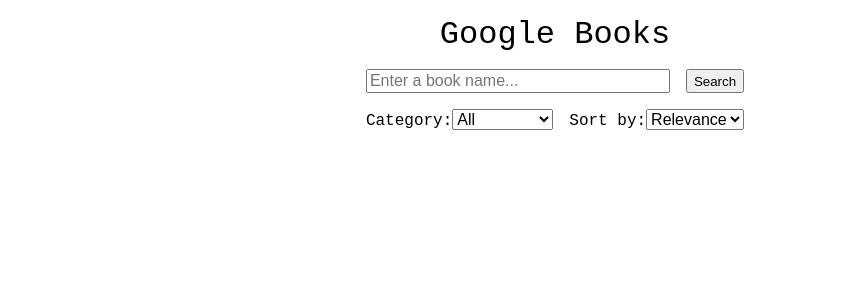
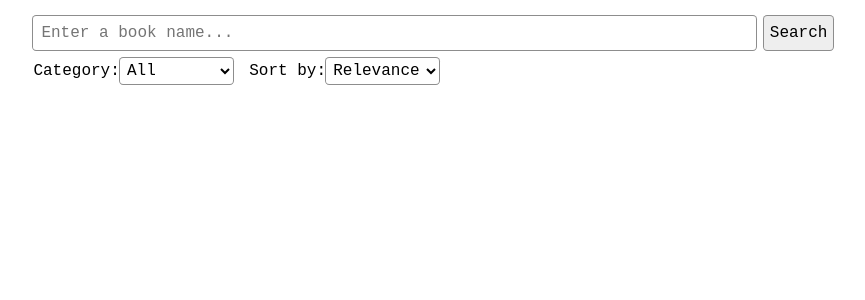
Before and after one commit to s3fs/books, a React (Vite) app: page / in a window 1280 px wide. Shown: the top 300 px of the page, without its empty margins (85-950 px from the left). Built offline with nearby package versions, Linux system fonts and the light colour scheme.

Commit message:
styling+layout

```diff
--- a/src/App.jsx
+++ b/src/App.jsx
@@ -57,13 +57,13 @@
                 <img className='book-card_image' src={n.volumeInfo.imageLinks?.smallThumbnail }></img>
                 <div className='book-card_contents'>
                   <span className='book-card_contents__title'>
-                    {n.volumeInfo.title}
+                    {n.volumeInfo?.title.length > 40 ? `${n.volumeInfo?.title.substring(0, 40)}...`: n.volumeInfo?.title}
                   </span>
                   <span className='book-card_contents__categories'>
-                    {n.volumeInfo.categories}
+                    {n.volumeInfo?.categories}
                   </span>
                   <span className='book-card_contents__authors'>
-                    {n.volumeInfo.authors?.map(x => <span className='book-card_contents__authors__author' key={x}>{x}</span>)}
+                    {n.volumeInfo.authors?.join(', ')}
                   </span>
                 </div>
               </Link>
@@ -99,7 +99,6 @@
 
   return(
     <div className='container'>
-      <div className='container_title'>Google Books</div>
       <Search />
       <Routes>
         <Route path='/books/:id' element={<Book book={book} />} />
--- a/src/index.css
+++ b/src/index.css
@@ -3,9 +3,9 @@
   font-family: monospace;
   --background-color_primary: #ffffff;
   --background-color_secondary: #eeeeee;
-  --background-color_accent: #82740f;
-  --foreground-color_primary: #111111;
-  --foreground-color_secondary: #555555;
+  --background-color_accent: #8d8d8d;
+  --foreground-color_primary: #000000;
+  --foreground-color_secondary: #1d1d1d;
   --foreground-color_accent: #b71c1c;
 }
 
@@ -16,29 +16,49 @@
 
 #root {
   height: 100%;
+  display: flex;
+  flex-direction: column;
+  align-items: stretch;
 }
 
 .search-form_input {
   flex-grow: 1;
-  font-size: inherit;
+  font-size: 1em;
+  padding: 0.5em;
 }
 
-.container_title {
-  font-size: 2em;
-  padding: 0 0 0.5em 0;
+input, select, button, a {
+  font-family: inherit;
+  border: none;
+  box-shadow: 0 0 0 1px var(--background-color_accent);
+  background-color: var(--background-color_primary);
+  border-radius: 0.2em;
+}
+
+select, button, a {
+  cursor: pointer;
+}
+
+select {
+  font-size: inherit;
+  padding: 0.2em;
+}
+
+*:focus {
+  outline: none;
+  border: none;
+  box-shadow: 0 0 0.5em 0.001em var(--background-color_accent), 0 0 0 1px var(--background-color_accent) !important;
 }
 
 .search-form_submit-button {
-
+  border: none;
+  background-color: var(--background-color_secondary);
+  font-size: 1em;
 }
 
 .input-wrapper {
   display: inherit;
   gap: inherit;
-}
-
-select {
-  font-size: inherit;
 }
 
 .book-card_container {
@@ -47,24 +67,34 @@
   gap: 1em;
   list-style-type: none;
   margin: 0;
-  padding: 1em;
+  padding: 0;
+  align-self: stretch;
+  padding-bottom: 1em;
 }
 
 .book-card_image {
+  align-self: start;
   width: 4em;
   height: auto;
+}
+
+li {
+  display: flex;
+  flex-direction: column;
 }
 
 .book-card {
   display: flex;
   flex-direction: row;
-  padding: 0.5em;
-  box-shadow: 0 0 0.5em 0.001em var(--background-color_accent);
-  border-radius: 0.5em;
+  padding: 1em;
+  box-shadow: 0 0 0.3em 0.001em var(--background-color_accent);
+  border-radius: 0.2em;
+  flex-grow: 1;
 }
 
 .book-card:hover {
-  box-shadow: 0 0 0.8em 0.001em var(--background-color_accent);
+  box-shadow: 0 0 0.5em 0.001em var(--background-color_accent);
+  animation: book-card_hover-anim 0.2s forwards;
 }
 
 .book-card_contents {
@@ -72,6 +102,7 @@
   flex-direction: column;
   padding: 0 0.5em;
   gap: 0.2em;
+  width: 10em;
 }
 
 .book-card_contents > span {
@@ -80,8 +111,8 @@
 
 .book-card_contents__title {
   font-size: 1.2em;
-  font-weight: bold;
   color: var(--foreground-color_primary) !important;
+  word-wrap: break-word;
 }
 
 .book-card_contents__title:hover {
@@ -96,26 +127,46 @@
   height: 100%;
   display: flex;
   flex-direction: column;
-  align-items: center;
+  align-items: stretch;
   background-color: var(--background-color_primary);
   color: var(--text-color_primary);
   margin: 1em;
+  max-width: 800px;
 }
 
 .search-form {
   display: flex;
   flex-direction: column;
-  gap: 1em;
+  gap: 0.5em;
+  padding: 0 0 1em 0;
 }
 
 .search-form_selectors {
   display: flex;
-  justify-content: space-between;
+  justify-content: start;
   gap: 1em;
+}
+
+@keyframes book-card_hover-anim {
+  to {
+    transform: scale(1.005)
+  }
 }
 
 @media only screen and (max-width: 350px) {
   body {
-    font-size: 0.6em;
+    font-size: 0.7em;
   }
 }
+
+@media only screen and (min-width: 880px) {
+  .container {
+    padding-left:8%;
+  }
+}
+
+@media only screen and (max-width: 500px) {
+  .search-form_selectors {
+    justify-content: space-between;
+  }
+}
```
